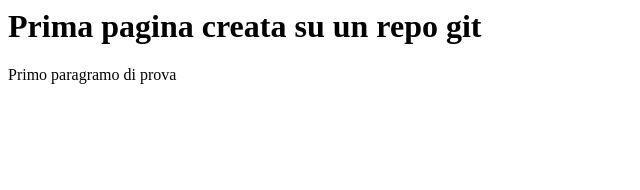
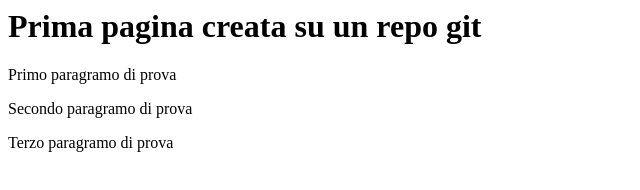
Before and after one commit to marcomoratto98/git-test-iot, a plain HTML site: page index.html in a window 1280 px wide. Shown: the whole page, without its empty margins (0-640 px from the left). Drawn offline with Linux system fonts and the light colour scheme.

Commit message:
Aggiunto altro paragrafo

```diff
--- a/index.html
+++ b/index.html
@@ -4,5 +4,7 @@
 <body>
 <h1>Prima pagina creata su un repo git</h1>
 <p>Primo paragramo di prova</p>
+<p>Secondo paragramo di prova</p>
+<p>Terzo paragramo di prova</p>
 </body>
 </html>
```
